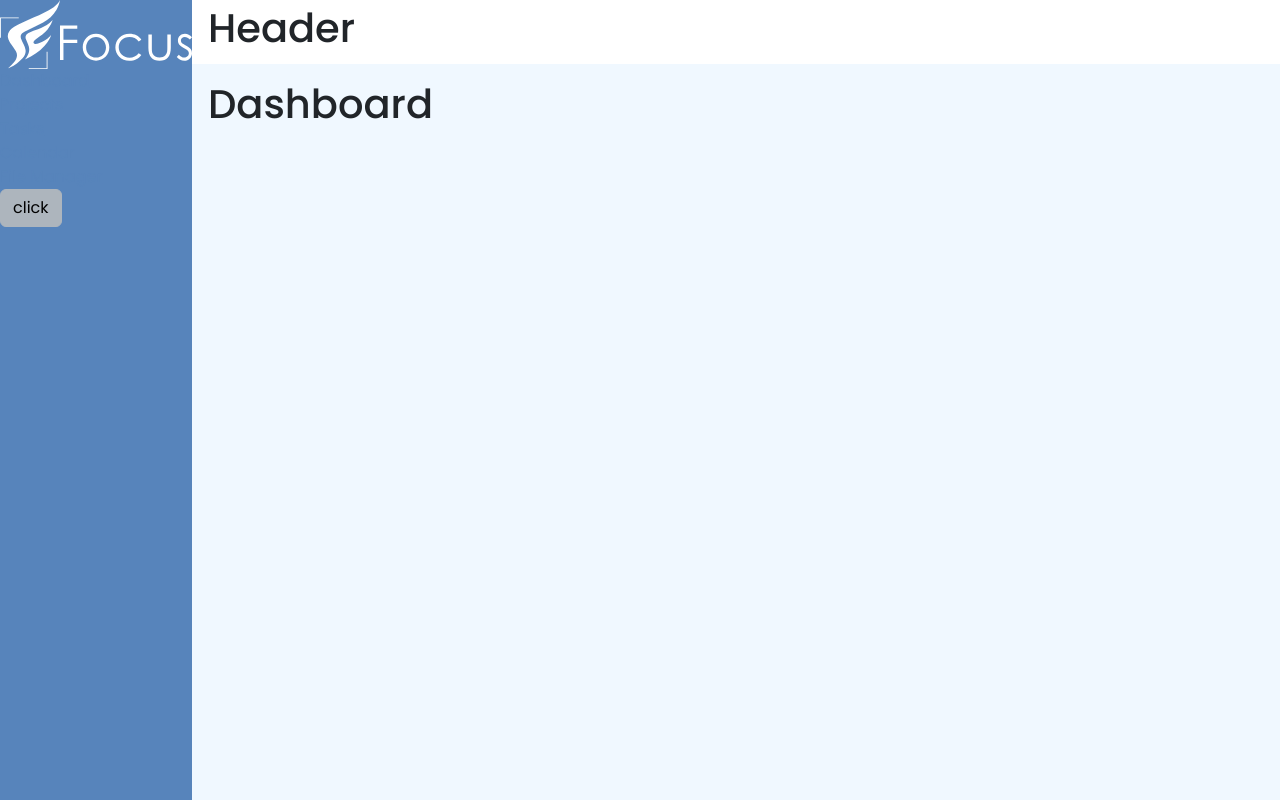
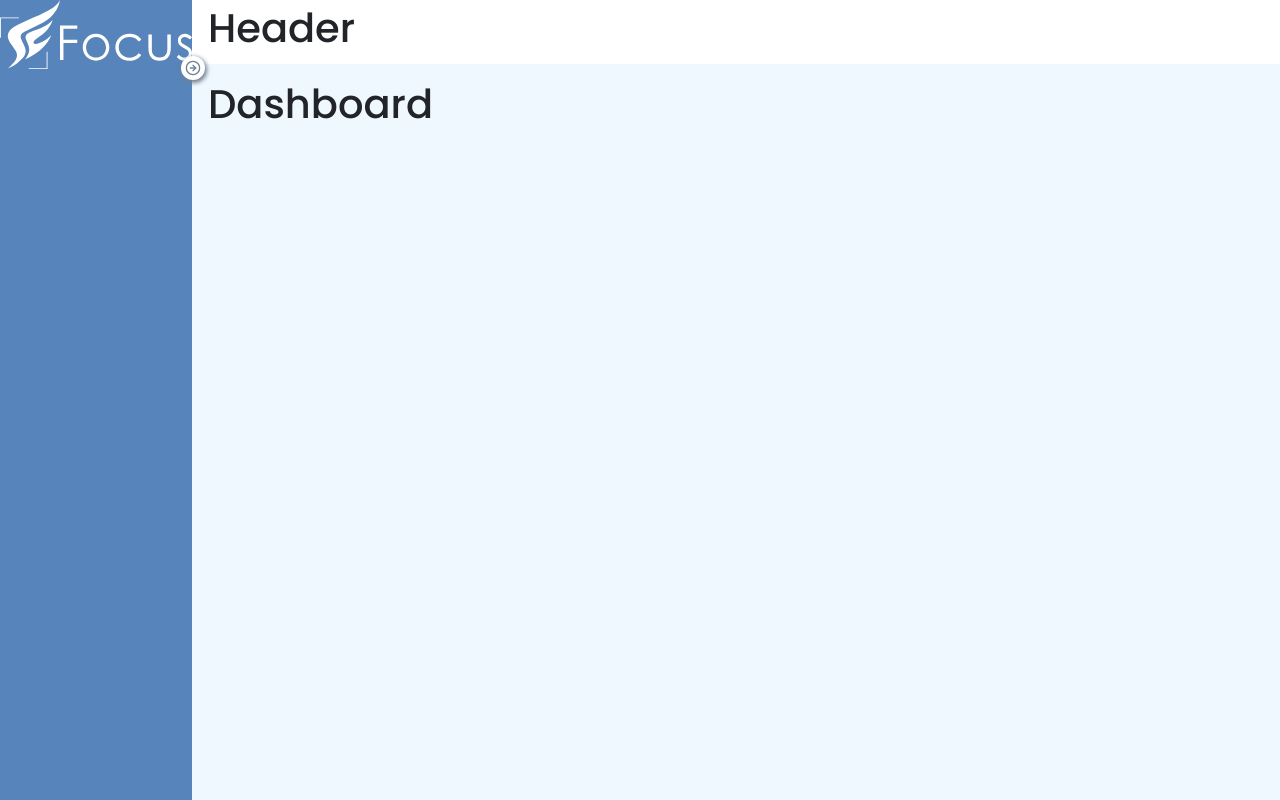
Before and after one commit to dittobyte-io/focus-react, a React (Create React App) app: page / in a window 1280 px wide. Built offline with nearby package versions, Linux system fonts and the light colour scheme.

Commit message:
add new drawer button

```diff
--- a/package.json
+++ b/package.json
@@ -14,6 +14,7 @@
     "bootstrap": "^5.2.0",
     "react": "^18.2.0",
     "react-dom": "^18.2.0",
+    "react-icons": "^4.4.0",
     "react-scripts": "5.0.1",
     "web-vitals": "^2.1.0"
   },
--- a/src/app.css
+++ b/src/app.css
@@ -34,4 +34,28 @@
   background-color: aliceblue;
 }
 
+.drawer-button {
+  position: absolute;
+  top: 3.5rem;
+  right: -0.8rem;
+  transform: rotate(0deg);
+  border: none;
+  border-radius: 50%;
+  box-shadow: 1px 2px 4px 1px;
+  background-color: white;
+  color: slategrey;
+  height: 1.5rem;
+  width: 1.5rem;
+  padding: 0;
+  transition: 0.5s;
+}
+.drawer-button.closed {
+  transform: rotate(180deg);
+  box-shadow: -1px -2px 4px 1px;
+}
+
+#drawer-button-icon {
+  margin-bottom: 2px;
+}
+
 /*# sourceMappingURL=app.css.map */
--- a/src/features/ui/SideNav.js
+++ b/src/features/ui/SideNav.js
@@ -1,13 +1,14 @@
 import { useState } from "react";
 import logo from "features/ui/logo-hz-white.svg";
 import icon from "features/ui/icon-white.svg";
+import { FiArrowRightCircle } from "react-icons/fi";
 
 function SideNav() {
 	const [isOpen, setIsOpen] = useState(true);
 
 	function useDrawer() {
 		const sideNav = document.getElementById("sidenav");
-		const resizeButton = document.querySelector("#resize button");
+		const resizeButton = document.querySelector("#sidenav button");
 
 		sideNav.classList.toggle("mini");
 		resizeButton.classList.toggle("closed");
@@ -17,6 +18,9 @@ function SideNav() {
 	return (
 		<>
 			<div id='sidenav' className='sidenav'>
+				<button className='drawer-button' onClick={useDrawer}>
+					<FiArrowRightCircle id='drawer-button-icon' />
+				</button>
 				<div className='branding'>
 					<img id='logo' src={isOpen ? logo : icon} alt='Focus logo' />
 				</div>
@@ -52,11 +56,6 @@ function SideNav() {
 						<span>File&nbsp;Manager</span>
 					</a>
 				</div>
-				<div id='resize'>
-					<button className='btn btn-secondary' onClick={useDrawer}>
-						click
-					</button>
-				</div>
 			</div>
 		</>
 	);
--- a/src/features/ui/_ui.scss
+++ b/src/features/ui/_ui.scss
@@ -38,3 +38,29 @@
   margin: 0;
   background-color: aliceblue;
 }
+
+//drawer
+.drawer-button {
+  position: absolute;
+  top: 3.5rem;
+  right: -.8rem;
+  transform: rotate(0deg);
+  border: none;
+  border-radius: 50%;
+  box-shadow: 1px 2px 4px 1px;
+  background-color: white;
+  color: slategrey;
+  height: 1.5rem;
+  width: 1.5rem;
+  padding: 0;
+  transition: .5s;
+
+  &.closed {
+    transform: rotate(180deg);
+    box-shadow: -1px -2px 4px 1px;
+  }
+}
+
+#drawer-button-icon {
+  margin-bottom: 2px;
+}
```
Also changed, not shown: 2 other files (tests, documents, lock files or other folders).
